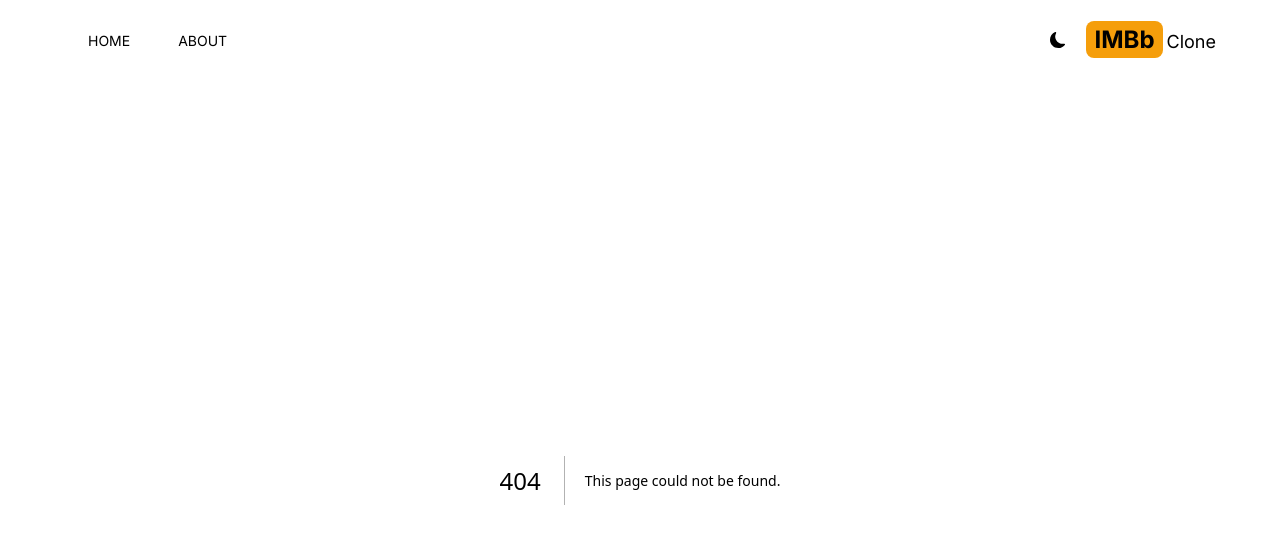
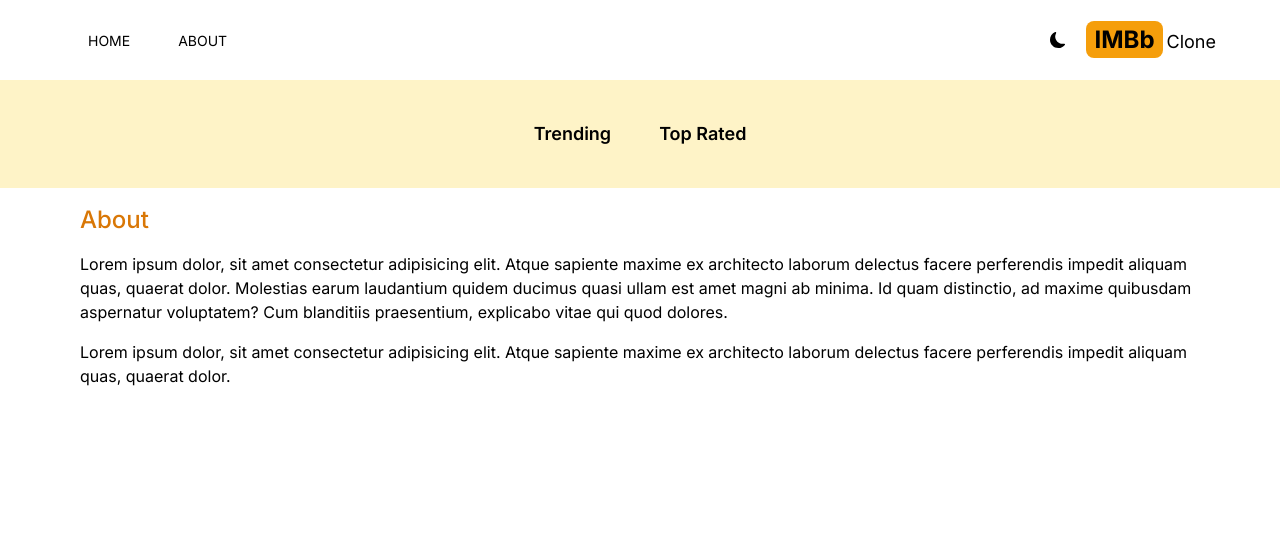
Before and after one commit to chapmanmong/imdb-clone, a Next.js app: page /about in a window 1280 px wide. Before the commit this address had no page. Shown: the top 544 px of the page. Built offline with nearby package versions, Linux system fonts and the light colour scheme.

Commit message:
about page and navbar

```diff
--- /dev/null
+++ b/src/app/about/page.jsx
@@ -0,0 +1,24 @@
+import React from "react";
+
+const About = () => {
+  return (
+    <div className="max-w-6xl mx-auto space-y-4 p-4">
+      <h1 className="text-2xl font-medium text-amber-600">About</h1>
+      <p>
+        Lorem ipsum dolor, sit amet consectetur adipisicing elit. Atque sapiente
+        maxime ex architecto laborum delectus facere perferendis impedit aliquam
+        quas, quaerat dolor. Molestias earum laudantium quidem ducimus quasi
+        ullam est amet magni ab minima. Id quam distinctio, ad maxime quibusdam
+        aspernatur voluptatem? Cum blanditiis praesentium, explicabo vitae qui
+        quod dolores.
+      </p>
+      <p>
+        Lorem ipsum dolor, sit amet consectetur adipisicing elit. Atque sapiente
+        maxime ex architecto laborum delectus facere perferendis impedit aliquam
+        quas, quaerat dolor.
+      </p>
+    </div>
+  );
+};
+
+export default About;
--- a/src/app/layout.js
+++ b/src/app/layout.js
@@ -1,5 +1,6 @@
 import { Inter } from 'next/font/google'
 import Header from '@/components/Header'
+import Navbar from '@/components/Navbar'
 import Providers from '@/components/Providers'
 
 import './globals.css'
@@ -17,7 +18,7 @@
       <body className={inter.className}>
         <Providers>
         <Header />
-        {/* Navbar */}
+        <Navbar />
         {/* Searchbar */}
         {children}
         </Providers>
--- /dev/null
+++ b/src/components/Navbar.jsx
@@ -0,0 +1,13 @@
+import React from "react";
+import NavbarItem from "@/components/NavbarItem";
+
+const Navbar = () => {
+  return (
+    <div className="flex justify-center dark:bg-gray-600 bg-amber-100 lg:text-lg p-4">
+      <NavbarItem title="Trending" param="fetchTrending" />
+      <NavbarItem title="Top Rated" param="fetchTopRated" />
+    </div>
+  );
+};
+
+export default Navbar;
--- /dev/null
+++ b/src/components/NavbarItem.jsx
@@ -0,0 +1,25 @@
+"use client";
+
+import React from "react";
+import Link from "next/link";
+import { useSearchParams } from "next/navigation";
+
+const NavbarItem = ({ title, param }) => {
+  const searchParams = useSearchParams();
+  const genre = searchParams.get("genre");
+
+  return (
+    <Link
+      className={`m-4 hover:text-amber-600 font-semibold p-2 ${
+        genre &&
+        genre === param &&
+        "underline underline-offset-8 decoration-4 decoration-amber-500 rounded-lg"
+      }`}
+      href={`/?genre=${param}`}
+    >
+      {title}
+    </Link>
+  );
+};
+
+export default NavbarItem;
```
